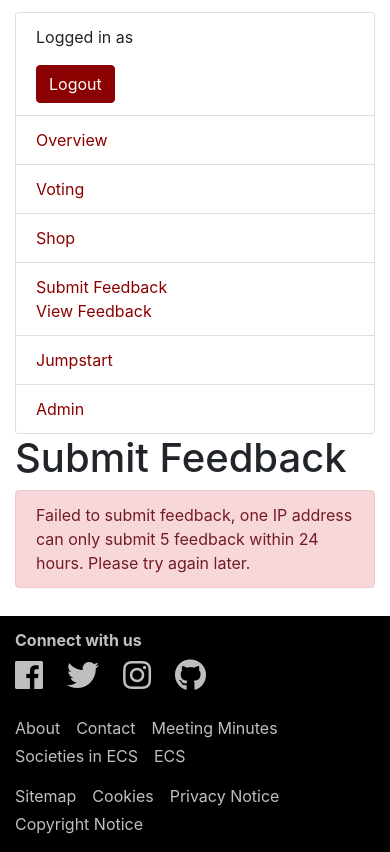
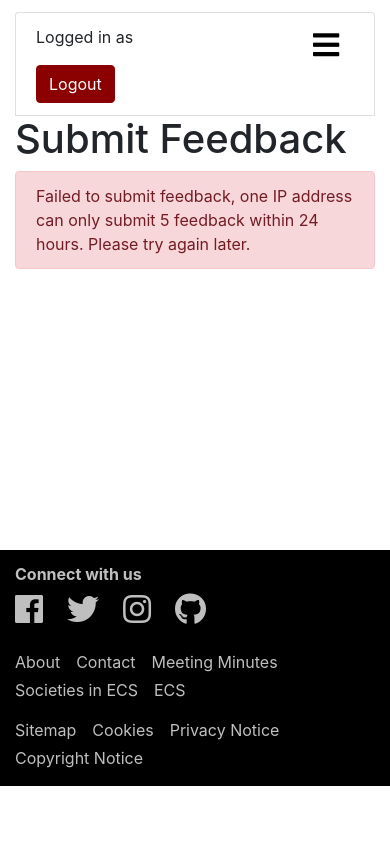
Before and after one commit to ecss-soton/ecssweb, a Django app: template feedback/templates/feedback/submit_failed.html in a window 390 px wide. Shown: the part 58-910 px from the top of the page. After the commit the page ends 844 px from the top, so only its background shows below. Run offline with Django 3.2, Linux system fonts and the light colour scheme; the template is opened without the code that fills it, so the values that code supplies are empty; parts of the project's set-up code (start-up, migrations or seed data) failed here and were passed over; some libraries are stand-ins or nearby versions.

Commit message:
Responsive portal nav

```diff
--- a/feedback/templates/feedback/respond.html
+++ b/feedback/templates/feedback/respond.html
@@ -54,6 +54,7 @@ Respond Feedback - ECSS
 {% endblock %}
 
 {% block pagescript %}
+{{ block.super }}
 <script>
   is_bind = false;
   $("#respond-form").change(function() {
--- a/portal/static/portal/styles/portal.css
+++ b/portal/static/portal/styles/portal.css
@@ -1,3 +1,18 @@
+@media (min-width: 992px) {
+  .portal-nav-no-row>*{
+    flex: 0 0 100%;
+    max-width: 100%;
+  }
+
+  .portal-nav-collapse {
+    display: block!important;
+  }
+
+  .portal-nav-toggler {
+    display: none
+  }
+}
+
 .username {
   word-break: break-all;
 }
--- a/portal/templates/portal/base.html
+++ b/portal/templates/portal/base.html
@@ -11,14 +11,25 @@
 {% block content %}
 <div class="row">
   <div class="col-lg-3">
-    <ul class="list-group">
+    <ul class="list-group" id="portal-nav">
       <li class="list-group-item">
+        <div class="row portal-nav-no-row">
+          <div class="col-9">
             <p>
               Logged in as <strong class="username">{{ user.username }}</strong>
             </p>
             <form action="{% url 'ecsswebauth:saml-logout' %}" method="GET">
               <input type="submit" value="Logout" class="btn btn-ecssweb">
             </form>
+          </div>
+          <div class="col-3 text-right">
+            <button class="navbar-toggler portal-nav-toggler" type="button" data-toggle="collapse" data-target=".portalNavContent" aria-controls="portalNavContent" aria-expanded="false" aria-label="Toggle portal navigation">
+              <span class="navbar-toggler-icon">
+                <i class="fas fa-bars"></i>
+              </span>
+            </button>
+          </div>
+        </div>
       </li>
       <li class="list-group-item">
         <a href="{% url 'portal:overview' %}">
@@ -59,3 +70,10 @@
   </div>
 </div>
 {% endblock %}
+
+{% block pagescript %}
+{{ block.super }}
+<script>
+  $('#portal-nav>li:not(:first)').addClass('collapse portal-nav-collapse portalNavContent');
+</script>
+{% endblock %}
--- a/website/static/website/styles/base.css
+++ b/website/static/website/styles/base.css
@@ -26,9 +26,16 @@ section {
   flex: 1;
 }
 
+
+/* Elements styles */
+
 .badge-multline {
   white-space: normal;
   text-align: left;
+}
+
+.navbar-toggler-icon>i {
+  font-size: 1.5em;
 }
 
 
--- a/website/templates/website/base.html
+++ b/website/templates/website/base.html
@@ -13,8 +13,7 @@
     <!-- Bootstrap CSS -->
     <link rel="stylesheet" href="https://stackpath.bootstrapcdn.com/bootstrap/4.1.1/css/bootstrap.min.css" integrity="sha384-WskhaSGFgHYWDcbwN70/dfYBj47jz9qbsMId/iRN3ewGhXQFZCSftd1LZCfmhktB" crossorigin="anonymous">
 
-    <link rel="stylesheet" href="https://use.fontawesome.com/releases/v5.0.13/css/brands.css" integrity="sha384-VGCZwiSnlHXYDojsRqeMn3IVvdzTx5JEuHgqZ3bYLCLUBV8rvihHApoA1Aso2TZA" crossorigin="anonymous">
-    <link rel="stylesheet" href="https://use.fontawesome.com/releases/v5.0.13/css/fontawesome.css" integrity="sha384-GVa9GOgVQgOk+TNYXu7S/InPTfSDTtBalSgkgqQ7sCik56N9ztlkoTr2f/T44oKV" crossorigin="anonymous">
+    <link rel="stylesheet" href="https://use.fontawesome.com/releases/v5.2.0/css/all.css" integrity="sha384-hWVjflwFxL6sNzntih27bfxkr27PmbbK/iSvJ+a4+0owXq79v+lsFkW54bOGbiDQ" crossorigin="anonymous">
 
     <link rel="stylesheet" href="{% static 'website/styles/base.css' %}">
     {% block pagestyle %}{% endblock %}
```
Lines whose indentation alone changed are shown as unchanged.
